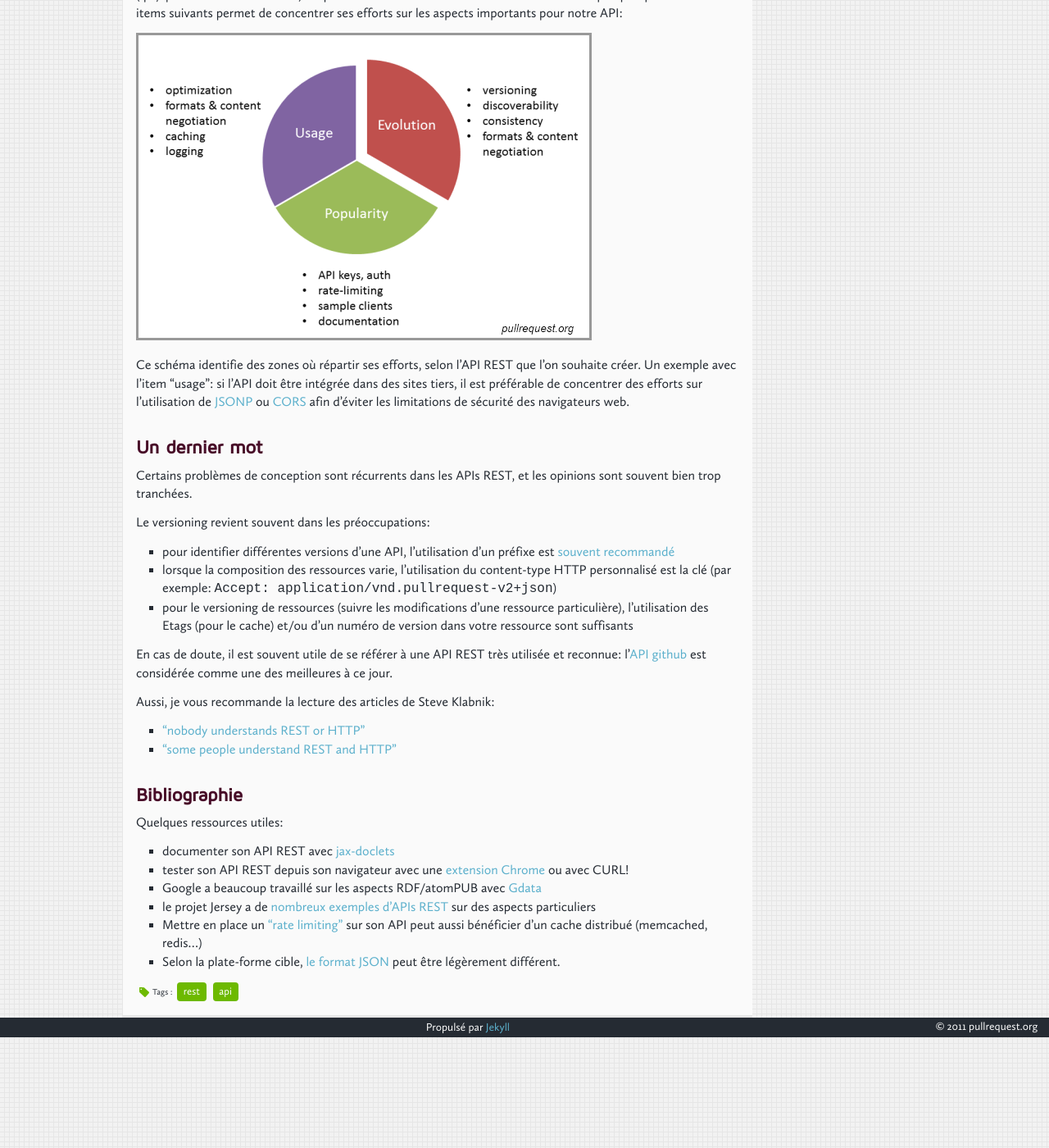
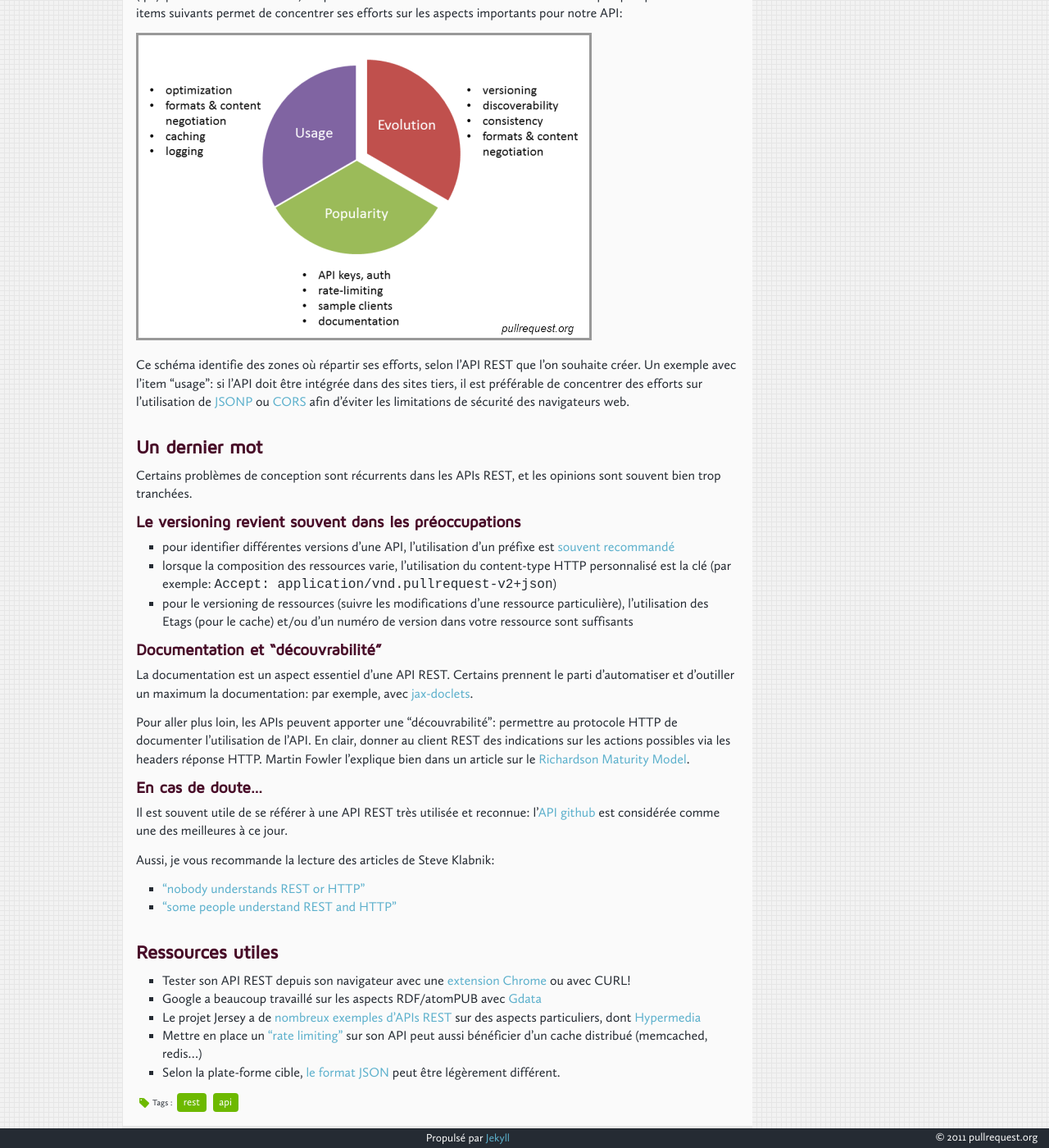
Before and after one commit to pullrequest/pullrequest.github.com, a Jekyll site: the page built from _posts/2011-09-21-creer-une-api-rest.markdown, in a window 1280 px wide and 1400 px high, scrolled down 1673 px. Shown: the whole window at 82% size. Built offline with Jekyll 4.4.1, drawn with Linux system fonts in a browser that asks for light colours; nearby versions of some CDN libraries; comment, search, counter and statistics services are not loaded; before the commit the page ends 2938 px from its top, so only the background shows below that.

Commit message:
parle un peu d'hypermedia...

```diff
--- a/_posts/2011-09-21-creer-une-api-rest.markdown
+++ b/_posts/2011-09-21-creer-une-api-rest.markdown
@@ -102,7 +102,7 @@ efforts sur l'utilisation de [JSONP](http://en.wikipedia.org/wiki/JSONP) ou [COR
 Certains problèmes de conception sont récurrents dans les APIs REST, et
 les opinions sont souvent bien trop tranchées.
 
-Le versioning revient souvent dans les préoccupations:
+### Le versioning revient souvent dans les préoccupations
 
 * pour identifier différentes versions d'une API, l'utilisation d'un
   préfixe est [souvent
@@ -113,7 +113,22 @@ recommandé](http://stackoverflow.com/questions/389169/best-practices-for-api-ve
   ressource particulière), l'utilisation des Etags (pour le cache) et/ou
 d'un numéro de version dans votre ressource sont suffisants
 
-En cas de doute, il est souvent utile de se référer à une API REST très
+### Documentation et "découvrabilité"
+
+La documentation est un aspect essentiel d'une API REST. Certains
+prennent le parti d'automatiser et d'outiller un maximum la
+documentation: par exemple, avec [jax-doclets](http://www.lunatech-labs.com/open-source/jax-doclets).
+
+Pour aller plus loin, les APIs peuvent apporter une "découvrabilité":
+permettre au protocole HTTP de documenter l'utilisation de l'API. En
+clair, donner au client REST des indications sur les actions possibles
+via les headers réponse HTTP. Martin Fowler l'explique bien dans un
+article sur le [Richardson Maturity
+Model](http://martinfowler.com/articles/richardsonMaturityModel.html).
+
+### En cas de doute...
+
+Il est souvent utile de se référer à une API REST très
 utilisée et reconnue: l'[API github](http://developer.github.com/) est considérée comme une des
 meilleures à ce jour.
 
@@ -125,19 +140,16 @@ Aussi, je vous recommande la lecture des articles de Steve Klabnik:
   HTTP"](http://blog.steveklabnik.com/2011/08/07/some-people-understand-rest-and-http.html)
 
 
-## Bibliographie
+## Ressources utiles
 
-Quelques ressources utiles:
-
-* documenter son API REST avec
-  [jax-doclets](http://www.lunatech-labs.com/open-source/jax-doclets)
-* tester son API REST depuis son navigateur avec une [extension Chrome](https://chrome.google.com/webstore/detail/cokgbflfommojglbmbpenpphppikmonn) ou
+* Tester son API REST depuis son navigateur avec une [extension Chrome](https://chrome.google.com/webstore/detail/cokgbflfommojglbmbpenpphppikmonn) ou
   avec CURL!
 * Google a beaucoup travaillé sur les aspects RDF/atomPUB avec
   [Gdata](http://code.google.com/intl/fr-FR/apis/gdata/)
-* le projet Jersey a de [nombreux exemples d'APIs
+* Le projet Jersey a de [nombreux exemples d'APIs
   REST](http://download.java.net/maven/2/com/sun/jersey/samples/jersey-samples/)
-sur des aspects particuliers
+sur des aspects particuliers, dont
+[Hypermedia](http://download.java.net/maven/2/com/sun/jersey/experimental/hypermedia-action/hypermedia-action-sample/)
 * Mettre en place un ["rate
   limiting"](http://stackoverflow.com/questions/667508/whats-a-good-rate-limiting-algorithm)
 sur son API peut aussi bénéficier d'un cache distribué (memcached,
```
